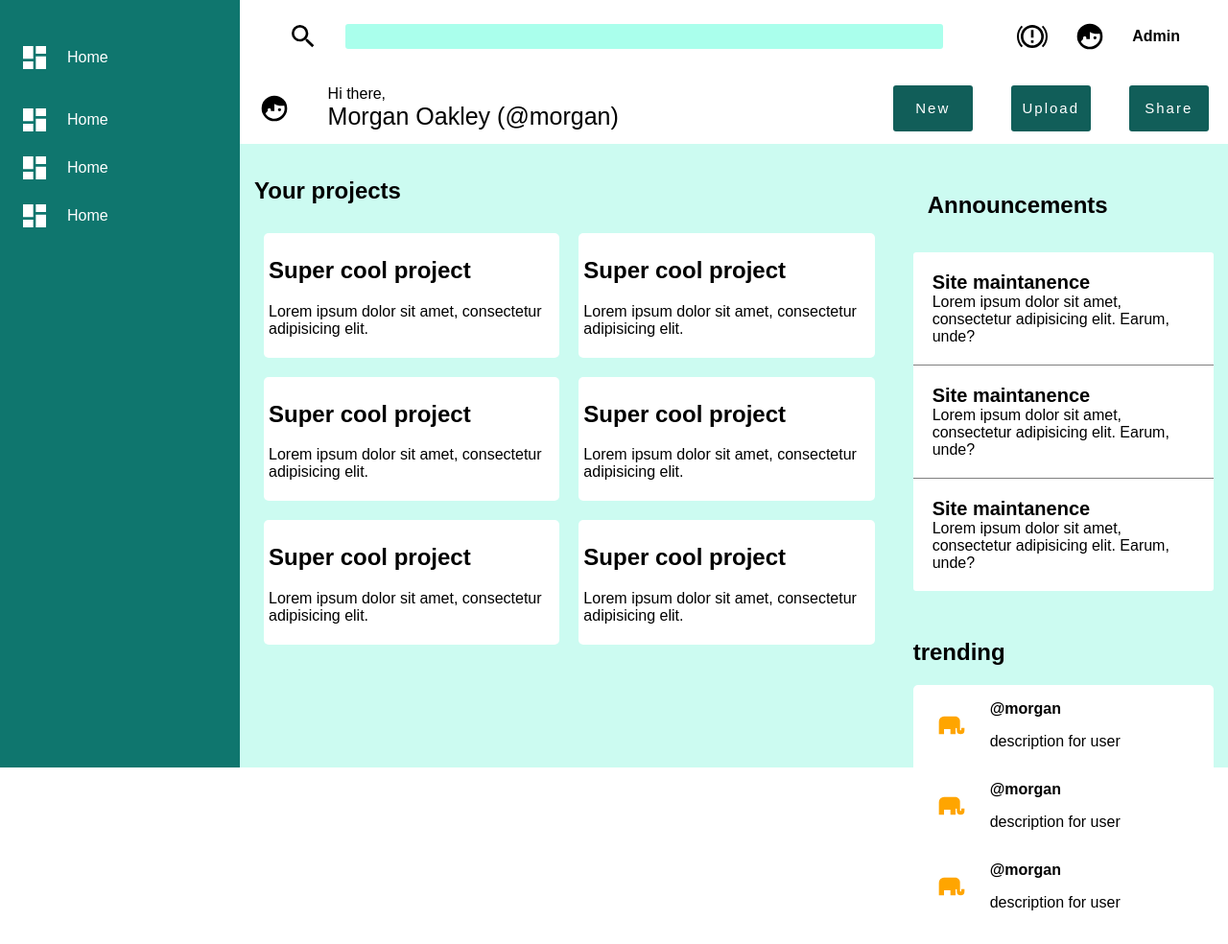
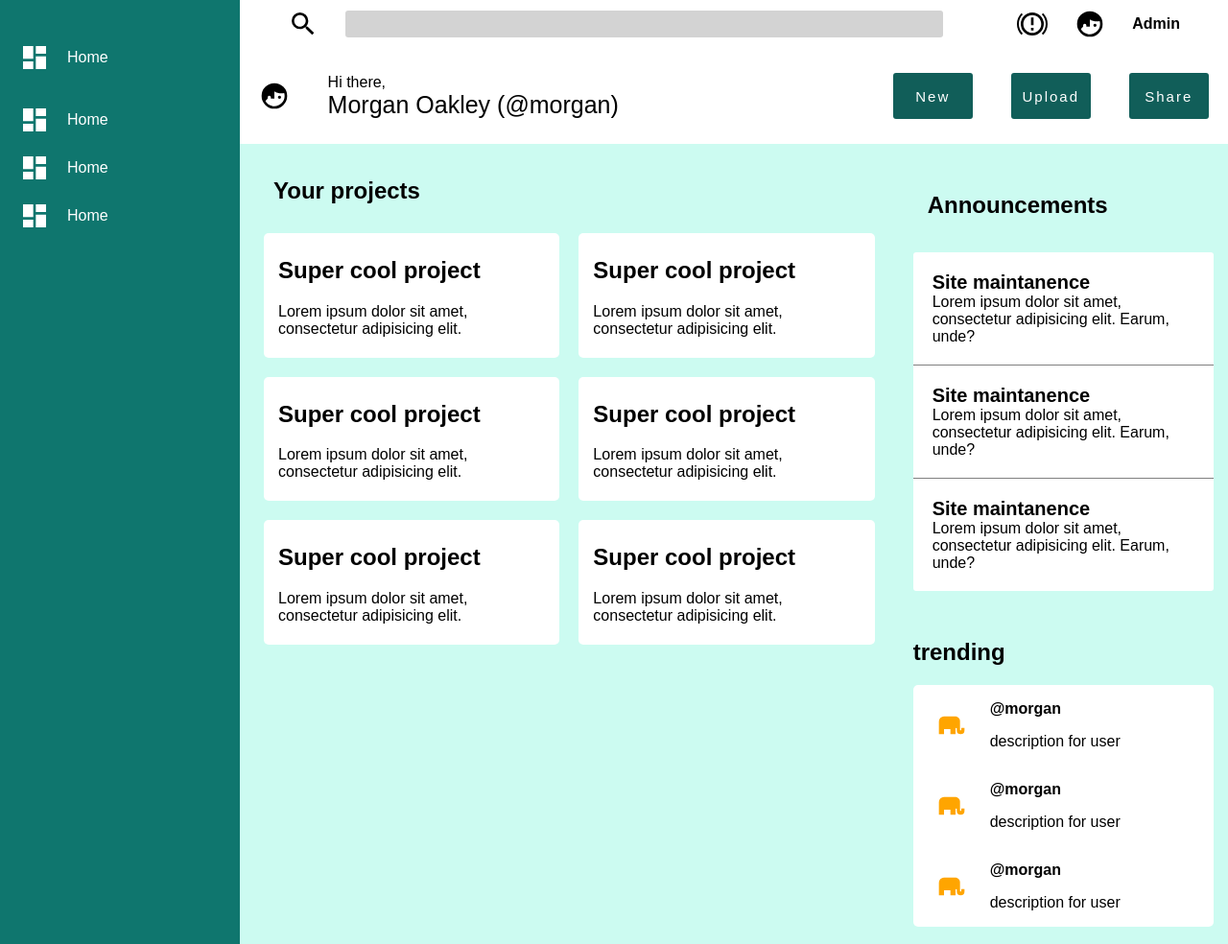
Before and after one commit to nagyb3/admin-dashboard, a plain HTML site: page index.html in a window 1280 px wide. Shown: the top 984 px of the page at 96% size. Drawn offline with Linux system fonts and the light colour scheme.

Commit message:
project cards grid changes with viewport width, header modified

```diff
--- a/styles.css
+++ b/styles.css
@@ -5,7 +5,7 @@
 
 body {
     display: grid;
-    grid-template: 150px calc(100vh - 150px) / 250px calc(100vw - 250px);
+    grid-template: 150px calc(100% - 150px) / 250px calc(100% - 250px);
     grid-template-areas:
             "s h"
             "s m";
@@ -68,10 +68,16 @@ body {
 
 .leftgrid {
     display: grid;
-    grid-template-columns: repeat(2, 1fr);
-    grid-template-rows: repeat(3, 1fr);
+    /*grid-template-columns: repeat(2, 1fr);*/
+    /*grid-template-rows: repeat(3, 1fr);*/
+    grid-template-columns: repeat(auto-fill, minmax(300px, 1fr));
     grid-gap: 20px;
     padding: 10px;
+    justify-content: center;
+}
+
+.left-grid-header {
+    padding-left: 20px;
 }
 
 .leftgrid > .card {
@@ -80,7 +86,7 @@ body {
     /*height: 200px;*/
     background-color: white;
     border-radius: 5px;
-    padding: 5px;
+    padding: 5px 15px;
 }
 
 .trending-grid {
@@ -113,10 +119,17 @@ p.username {
 }
 
 input.search {
-    background-color: #aaffec;
+    background-color: lightgrey;
     border: 0;
     border-radius: 3px;
     line-height: 1.5rem;
+    padding: 2px 5px;
+    font-size: 1.2rem;
+}
+
+input.search:focus {
+    outline: 0;
+    border: 1px solid grey;
 }
 
 .current-user {
@@ -126,7 +139,7 @@ input.search {
 
 .header {
     display: grid;
-    grid-template: 1fr 1fr / 1fr;
+    grid-template: auto 1fr / 1fr;
     align-items: center;
 }
 
```
Also changed, not shown: index.html (+1 -0 lines).
